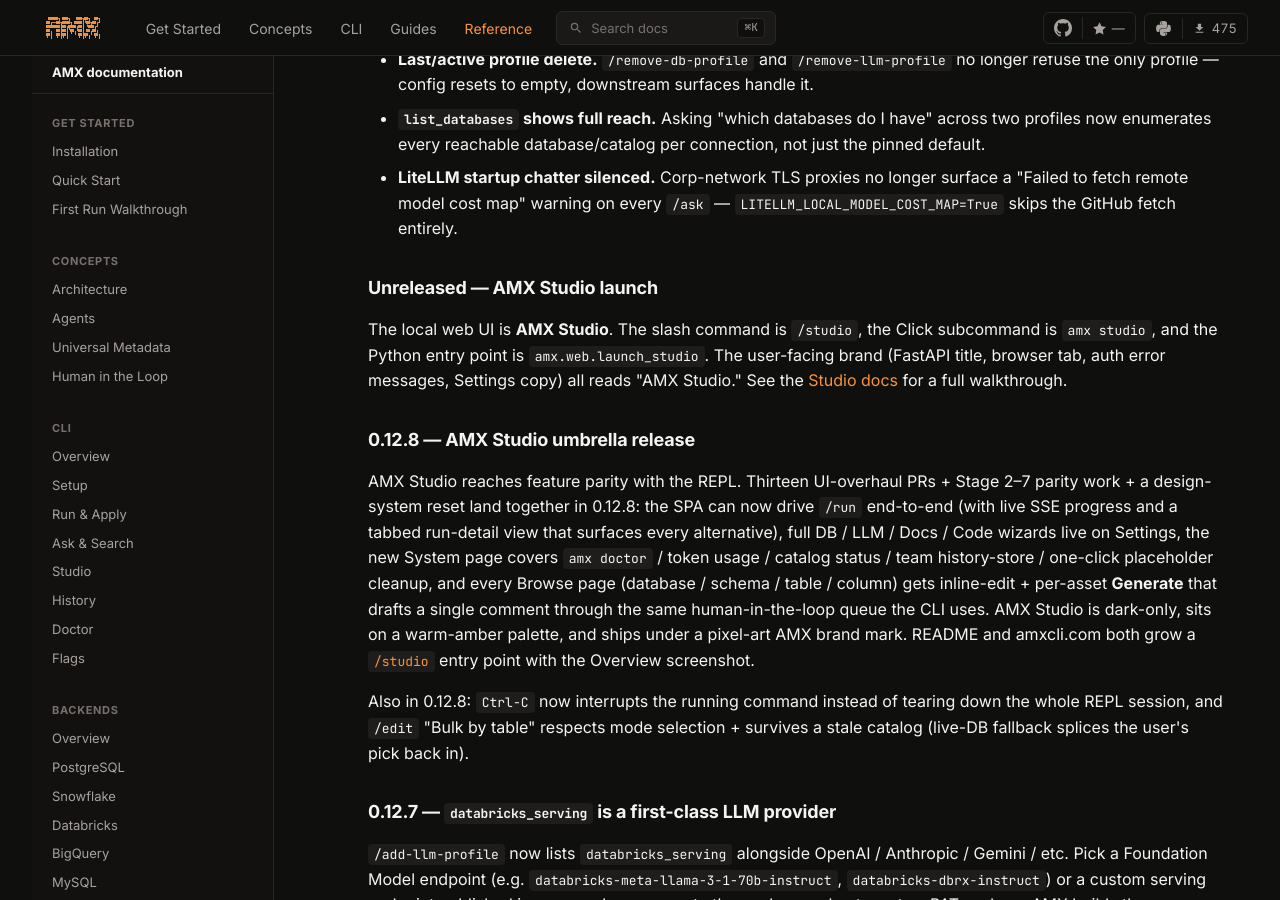
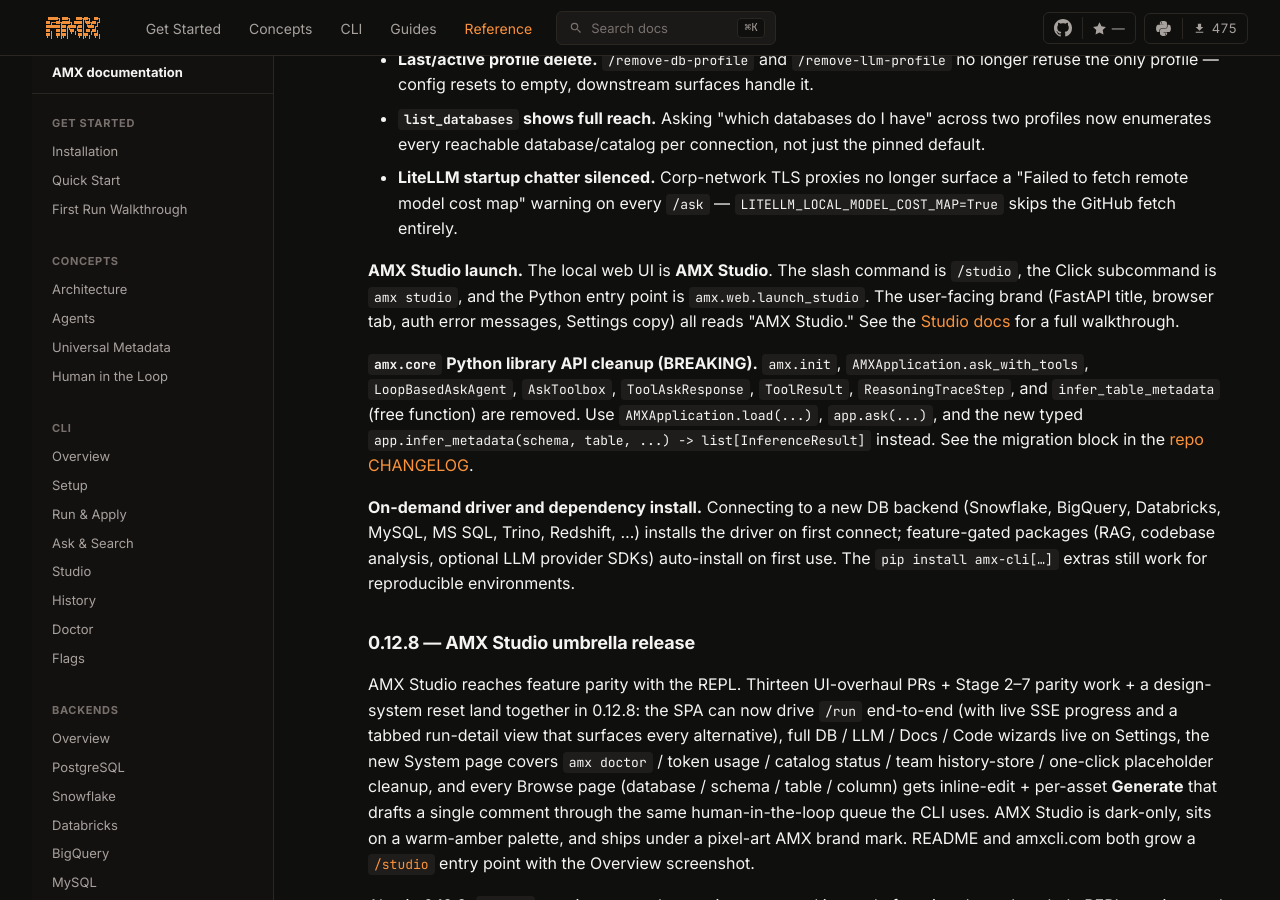
Before and after one commit to omeryasirkucuk/amx-docs, an MkDocs documentation site: the page built from docs/changelog.md, in a window 1280 px wide and 900 px high, scrolled down 1335 px. Built offline with MkDocs 1.6.1 and Material for MkDocs 9.7.7, drawn with Linux system fonts in a browser that asks for light colours; comment, search, counter and statistics services are not loaded; some of the changed text lies outside the part shown.

Commit message:
docs: bump version to 0.12.9 + collapse Unreleased into release header

```diff
--- a/docs/changelog.md
+++ b/docs/changelog.md
@@ -8,7 +8,7 @@
 
 ## Latest highlights
 
-### Unreleased — Multi-profile browse and `/ask`
+### 0.12.9 — Multi-profile browse, `/ask`, and AMX Studio launch
 
 AMX is multi-profile end-to-end. Both Studio and the CLI's `/ask` now
 operate across every saved DB profile simultaneously — no more switch
@@ -83,13 +83,28 @@
   on every `/ask` — `LITELLM_LOCAL_MODEL_COST_MAP=True` skips the
   GitHub fetch entirely.
 
-### Unreleased — AMX Studio launch
+**AMX Studio launch.** The local web UI is **AMX Studio**. The slash
+command is `/studio`, the Click subcommand is `amx studio`, and the
+Python entry point is `amx.web.launch_studio`. The user-facing brand
+(FastAPI title, browser tab, auth error messages, Settings copy) all
+reads "AMX Studio." See the [Studio docs](cli/studio.md) for a full
+walkthrough.
 
-The local web UI is **AMX Studio**. The slash command is `/studio`,
-the Click subcommand is `amx studio`, and the Python entry point is
-`amx.web.launch_studio`. The user-facing brand (FastAPI title, browser
-tab, auth error messages, Settings copy) all reads "AMX Studio." See
-the [Studio docs](cli/studio.md) for a full walkthrough.
+**`amx.core` Python library API cleanup (BREAKING).** `amx.init`,
+`AMXApplication.ask_with_tools`, `LoopBasedAskAgent`, `AskToolbox`,
+`ToolAskResponse`, `ToolResult`, `ReasoningTraceStep`, and
+`infer_table_metadata` (free function) are removed. Use
+`AMXApplication.load(...)`, `app.ask(...)`, and the new typed
+`app.infer_metadata(schema, table, ...) -> list[InferenceResult]`
+instead. See the migration block in the
+[repo CHANGELOG](https://github.com/omeryasirkucuk/amx/blob/main/CHANGELOG.md#0129---2026-05-07).
+
+**On-demand driver and dependency install.** Connecting to a new DB
+backend (Snowflake, BigQuery, Databricks, MySQL, MS SQL, Trino,
+Redshift, …) installs the driver on first connect; feature-gated
+packages (RAG, codebase analysis, optional LLM provider SDKs)
+auto-install on first use. The `pip install amx-cli[…]` extras still
+work for reproducible environments.
 
 ### 0.12.8 — AMX Studio umbrella release
 
--- a/mkdocs.yml
+++ b/mkdocs.yml
@@ -71,7 +71,7 @@
   # Bump this string for each release; the footer reads it via
   # {{ config.extra.version }}. Sample REPL/doctor outputs that quote
   # a specific version stay hardcoded — they're frozen examples.
-  version: "0.12.8"
+  version: "0.12.9"
 
 markdown_extensions:
   - abbr
```
